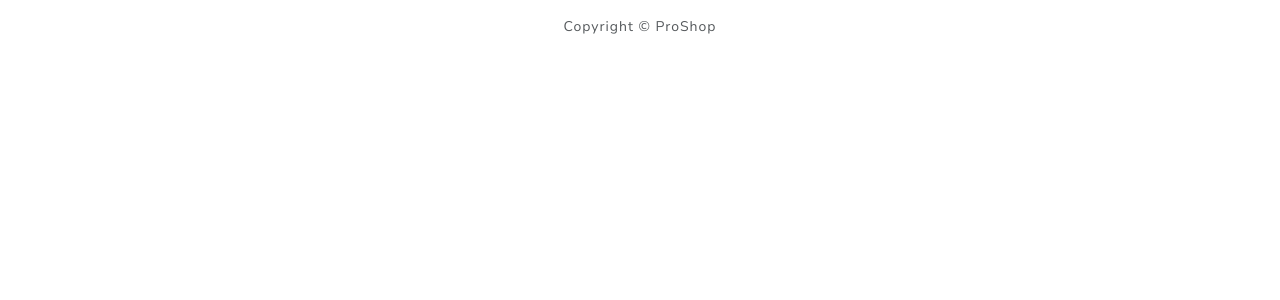
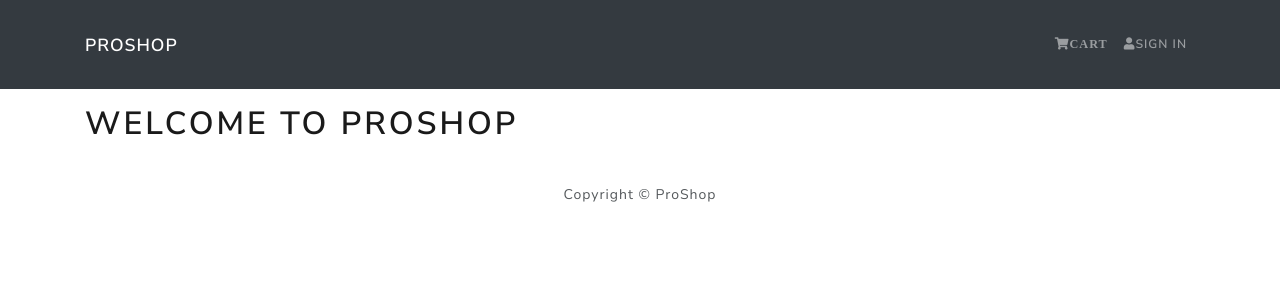
Before and after one commit to bsopecki/shop-app, a React (Create React App) app in the folder frontend/: page / in a window 1280 px wide. Shown: the top 300 px of the page. Built offline with nearby package versions, Linux system fonts and the light colour scheme.

Commit message:
add container to the main

```diff
--- a/frontend/src/App.js
+++ b/frontend/src/App.js
@@ -5,9 +5,9 @@ const App = () => {
   return (
     <>
     <Header/>
-    <main className='main'>
+    <main className='main py-3'>
       <Container>
-
+        <h1>Welcome to proshop</h1>
       </Container>
     </main>
     <Footer/>
--- a/frontend/src/components/Header.js
+++ b/frontend/src/components/Header.js
@@ -1,9 +1,21 @@
-import React from 'react'
+import React from 'react';
+import { Navbar, Nav, Container } from 'react-bootstrap';
 
 const Header = () => {
     return (
         <header>
-
+            <Navbar bg="dark" variant='dark' expand="lg" collapseOnSelect>
+                <Container>
+                    <Navbar.Brand href="/">ProShop</Navbar.Brand>
+                    <Navbar.Toggle aria-controls="basic-navbar-nav" />
+                    <Navbar.Collapse id="basic-navbar-nav">
+                        <Nav className="ml-auto">
+                            <Nav.Link href="/cart"><i className='fas fa-shopping-cart'>Cart</i></Nav.Link>
+                            <Nav.Link href="/login"><i className='fas fa-user'></i>Sign In</Nav.Link>
+                        </Nav>
+                    </Navbar.Collapse>
+                </Container>
+            </Navbar>
         </header>
     )
 }
```
